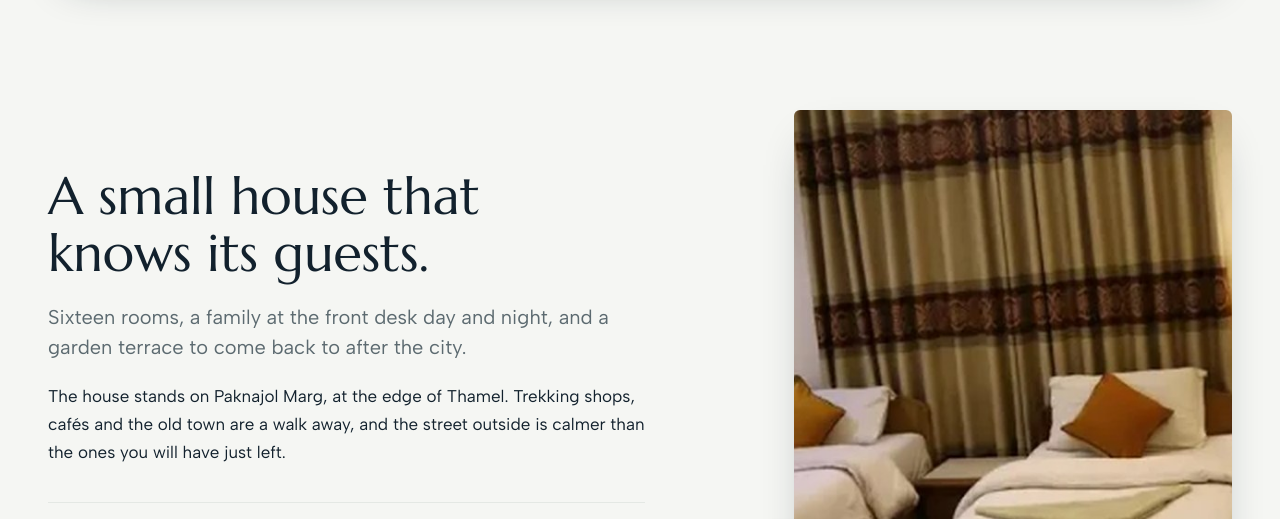
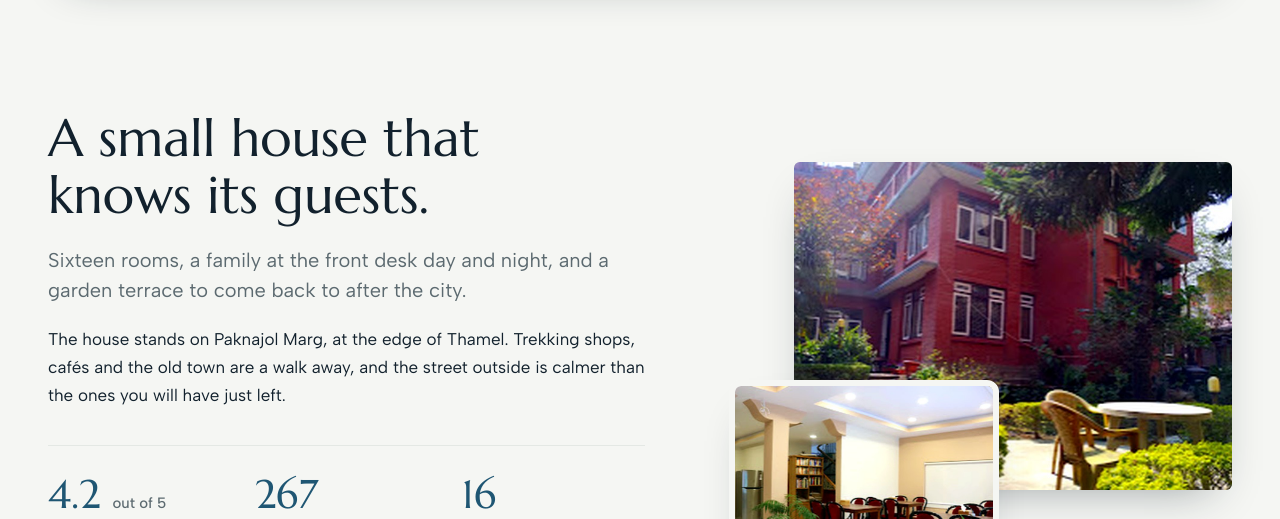
Before and after one commit to Rejinkarki77/kathmandu-peace-guest-house, a plain HTML site: page index.html in a window 1280 px wide. Shown: the part 810-1329 px from the top of the page. Drawn offline with Linux system fonts and the light colour scheme.

Commit message:
Add colour-corrected house and dining room photos to the introduction
Co-Authored-By: Claude Fable 5.2 <noreply@anthropic.com>

```diff
--- a/index.html
+++ b/index.html
@@ -99,8 +99,12 @@
         <a class="text-link" href="https://www.google.com/maps/search/?api=1&query=Kathmandu+Peace+Guest+House+Paknajol+Marg+Kathmandu" rel="noopener">Read the reviews on Google</a>
       </div>
       <div class="welcome__photos">
-        <img class="welcome__photo-a" src="images/room-twin.jpg" width="894" height="592" alt="Twin room with two made beds and a lit bedside lamp" loading="lazy">
-        <img class="welcome__photo-b" src="images/room-window.jpg" width="796" height="442" alt="Twin room with corner windows and a wooden desk" loading="lazy">
+        <button class="welcome__photo-a" type="button" data-zoom="images/house.jpg" data-alt="The red-brick guest house seen from its garden" aria-label="Enlarge photo of the guest house">
+          <img src="images/house.jpg" width="882" height="615" alt="The red-brick guest house seen from its garden, with a table and chairs on the lawn" loading="lazy">
+        </button>
+        <button class="welcome__photo-b" type="button" data-zoom="images/dining.jpg" data-alt="The dining room with wooden tables, red chairs and a bookshelf" aria-label="Enlarge photo of the dining room">
+          <img src="images/dining.jpg" width="879" height="645" alt="The dining room with wooden tables, red chairs and a bookshelf" loading="lazy">
+        </button>
       </div>
     </div>
   </section>
--- a/styles.css
+++ b/styles.css
@@ -114,9 +114,10 @@ a { color: inherit; }
 .figures dt span { font: 500 0.9375rem/1 var(--body); color: var(--stone); }
 .figures dd { margin: 8px 0 0; font-size: 0.9375rem; line-height: 1.4; color: var(--stone); }
 .welcome__photos { position: relative; padding: 0 0 18% 12%; }
-.welcome__photos img { border-radius: var(--radius); box-shadow: var(--shadow); object-fit: cover; }
-.welcome__photo-a { width: 100%; aspect-ratio: 4 / 5; }
-.welcome__photo-b { position: absolute; left: 0; bottom: 0; width: 58%; aspect-ratio: 4 / 3; border: 6px solid var(--snow); }
+.welcome__photos button { display: block; padding: 0; border: 0; border-radius: var(--radius); background: var(--mist); box-shadow: var(--shadow); overflow: hidden; cursor: zoom-in; }
+.welcome__photos img { width: 100%; height: 100%; object-fit: cover; }
+.welcome__photo-a { width: 100%; aspect-ratio: 4 / 3; }
+.welcome__photo-b { position: absolute; left: 0; bottom: 0; width: 52%; aspect-ratio: 4 / 3; outline: 6px solid var(--snow); }
 
 /* rooms */
 .rooms { background: var(--white); }
```
Also changed, not shown: images/dining.jpg (added), images/house.jpg (added).
